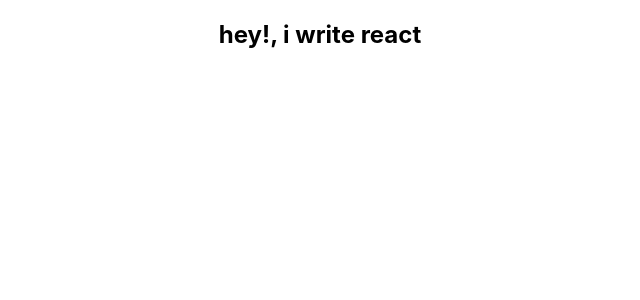
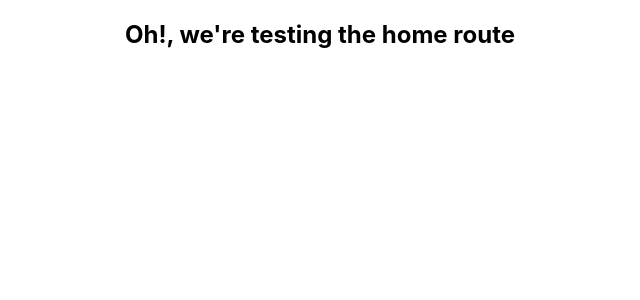
Before and after one commit to realmintech/reactBlog, a React (Create React App) app in the folder my-react-app/: page / in a window 1280 px wide. Shown: the top 300 px of the page, without its empty margins (320-960 px from the left). Built offline with nearby package versions, Linux system fonts and the light colour scheme.

Commit message:
work on route :zap:

```diff
--- a/my-react-app/src/App.css
+++ /dev/null
@@ -1,38 +0,0 @@
-.App {
-  text-align: center;
-}
-
-.App-logo {
-  height: 40vmin;
-  pointer-events: none;
-}
-
-@media (prefers-reduced-motion: no-preference) {
-  .App-logo {
-    animation: App-logo-spin infinite 20s linear;
-  }
-}
-
-.App-header {
-  background-color: #282c34;
-  min-height: 100vh;
-  display: flex;
-  flex-direction: column;
-  align-items: center;
-  justify-content: center;
-  font-size: calc(10px + 2vmin);
-  color: white;
-}
-
-.App-link {
-  color: #61dafb;
-}
-
-@keyframes App-logo-spin {
-  from {
-    transform: rotate(0deg);
-  }
-  to {
-    transform: rotate(360deg);
-  }
-}
--- a/my-react-app/src/App.js
+++ b/my-react-app/src/App.js
@@ -1,10 +1,14 @@
-import './App.css';
-
+import { BrowserRouter, Routes, Route } from 'react-router-dom';
+import Home from './Pages/Home/Index';
 function App() {
   return (
-    <div className='App'>
-      <h2> hey!, i write react </h2>
-    </div>
+    <BrowserRouter>
+      {/*put Navbar here  */}
+      <Routes>
+        <Route path='/' element={<Home />} />
+      </Routes>
+      {/*put footer here  */}
+    </BrowserRouter>
   );
 }
 
--- a/my-react-app/src/Pages/Contact/Contact.jsx
+++ b/my-react-app/src/Pages/Contact/Contact.jsx
@@ -0,0 +1 @@
+import './contact.css'
--- a/my-react-app/src/Pages/Home/Index.jsx
+++ b/my-react-app/src/Pages/Home/Index.jsx
@@ -0,0 +1,8 @@
+import './index.css';
+export default function Home() {
+  return (
+    <article>
+      <h2> Oh!, we're testing the home route</h2>
+    </article>
+  );
+}
--- a/my-react-app/src/Pages/Home/index.css
+++ b/my-react-app/src/Pages/Home/index.css
@@ -0,0 +1,4 @@
+
+article{
+    text-align: center;
+}
--- a/my-react-app/src/index.js
+++ b/my-react-app/src/index.js
@@ -11,7 +11,4 @@ root.render(
   </React.StrictMode>
 );
 
-// If you want to start measuring performance in your app, pass a function
-// to log results (for example: reportWebVitals(console.log))
-// or send to an analytics endpoint. Learn more: https://bit.ly/CRA-vitals
 reportWebVitals();
```
Also changed, not shown: my-react-app/src/Components/Footer/Footer.jsx (added), my-react-app/src/Components/Navbar/Navbar.jsx (added), 1 other file (tests, documents, lock files or other folders).
